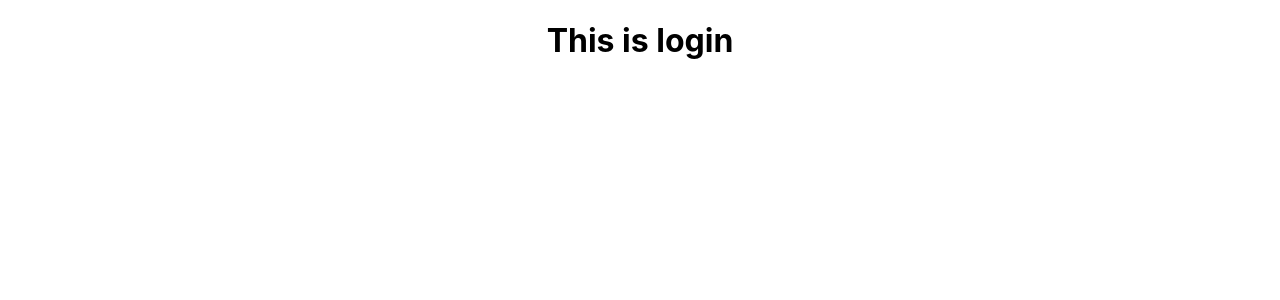
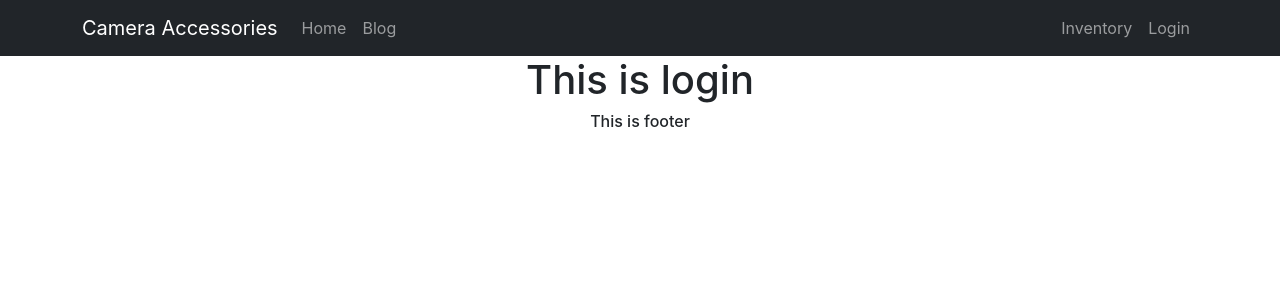
Before and after one commit to sifatkhan6/camera-accessories-client-side, a React (Create React App) app: page /login in a window 1280 px wide. Shown: the top 300 px of the page. Built offline with nearby package versions, Linux system fonts and the light colour scheme; no server answers.

Commit message:
environment and signup done

```diff
--- a/package.json
+++ b/package.json
@@ -6,8 +6,12 @@
     "@testing-library/jest-dom": "^5.16.4",
     "@testing-library/react": "^13.2.0",
     "@testing-library/user-event": "^13.5.0",
+    "bootstrap": "^5.1.3",
+    "firebase": "^9.7.0",
     "react": "^18.1.0",
+    "react-bootstrap": "^2.3.1",
     "react-dom": "^18.1.0",
+    "react-firebase-hooks": "^5.0.3",
     "react-router-dom": "^6.3.0",
     "react-scripts": "5.0.1",
     "web-vitals": "^2.1.4"
--- a/public/index.html
+++ b/public/index.html
@@ -24,7 +24,8 @@
       work correctly both with client-side routing and a non-root public URL.
       Learn how to configure a non-root public URL by running `npm run build`.
     -->
-    <title>React App</title>
+    <link href="https://cdn.jsdelivr.net/npm/bootstrap@5.1.3/dist/css/bootstrap.min.css" rel="stylesheet" integrity="sha384-1BmE4kWBq78iYhFldvKuhfTAU6auU8tT94WrHftjDbrCEXSU1oBoqyl2QvZ6jIW3" crossorigin="anonymous">
+    <title>Camera Accessories</title>
   </head>
   <body>
     <noscript>You need to enable JavaScript to run this app.</noscript>
--- a/src/App.js
+++ b/src/App.js
@@ -1,5 +1,8 @@
 import { Route, Routes } from 'react-router-dom';
 import './App.css';
+import Blog from './Pages/Blog/Blog';
+import Footer from './Pages/Footer/Footer';
+import Header from './Pages/Header/Header';
 import Home from './Pages/Home/Home';
 import Login from './Pages/Login/Login';
 import PageNotFound from './Pages/PageNotFound/PageNotFound';
@@ -7,12 +10,15 @@ import PageNotFound from './Pages/PageNotFound/PageNotFound';
 function App() {
   return (
     <div className="App">
+      <Header></Header>
       <Routes>
         <Route path='/' element={<Home></Home>}></Route>
         <Route path='/home' element={<Home></Home>}></Route>
         <Route path='/login' element={<Login></Login>}></Route>
+        <Route path='/blog' element={<Blog></Blog>}></Route>
         <Route path='*' element={<PageNotFound></PageNotFound>}></Route>
       </Routes>
+      <Footer></Footer>
     </div>
   );
 }
--- /dev/null
+++ b/src/Pages/Blog/Blog.js
@@ -0,0 +1,11 @@
+import React from 'react';
+
+const Blog = () => {
+    return (
+        <div>
+            <h1>blog</h1>
+        </div>
+    );
+};
+
+export default Blog;
--- a/src/Pages/Header/Header.js
+++ b/src/Pages/Header/Header.js
@@ -1,9 +1,40 @@
+import { signOut } from 'firebase/auth';
 import React from 'react';
+import { useAuthState } from 'react-firebase-hooks/auth';
+import { Container, Nav, Navbar } from 'react-bootstrap';
+import { Link } from 'react-router-dom';
+import auth from '../../firebase.init';
 
 const Header = () => {
+    const [user] = useAuthState(auth);
+
+    const handleSignOut = () => {
+        signOut(auth);
+    }
     return (
         <div>
-
+            <Navbar collapseOnSelect expand="lg" sticky='top' bg="dark" variant="dark">
+                <Container className='sticky-top'>
+                    <Navbar.Brand as={Link} to="/">Camera Accessories</Navbar.Brand>
+                    <Navbar.Toggle aria-controls="responsive-navbar-nav" />
+                    <Navbar.Collapse id="responsive-navbar-nav">
+                        <Nav className="me-auto">
+                            <Nav.Link as={Link} to="/home">Home</Nav.Link>
+                            <Nav.Link as={Link} to="/blog">Blog</Nav.Link>
+                        </Nav>
+                        <Nav>
+                            <Nav.Link as={Link} to="/inventory">Inventory</Nav.Link>
+                            {
+                                user ?
+                                    <Nav.Link onClick={handleSignOut}>Sign Out</Nav.Link>
+                                    :
+                                    <Nav.Link as={Link} to="/login">
+                                        Login
+                                    </Nav.Link>}
+                        </Nav>
+                    </Navbar.Collapse>
+                </Container>
+            </Navbar>
         </div>
     );
 };
--- /dev/null
+++ b/src/firebase.init.js
@@ -0,0 +1,22 @@
+// Import the functions you need from the SDKs you need
+import {getAuth} from 'firebase/auth'
+import { initializeApp } from "firebase/app";
+// TODO: Add SDKs for Firebase products that you want to use
+// https://firebase.google.com/docs/web/setup#available-libraries
+
+// Your web app's Firebase configuration
+const firebaseConfig = {
+    apiKey: process.env.REACT_APP_apiKey,
+    authDomain: process.env.REACT_APP_authDomain,
+    projectId: process.env.REACT_APP_projectId,
+    storageBucket: process.env.REACT_APP_storageBucket,
+    messagingSenderId: process.env.REACT_APP_messagingSenderId,
+    appId: process.env.REACT_APP_appId,
+};
+
+// Initialize Firebase
+const app = initializeApp(firebaseConfig);
+
+const auth = getAuth(app);
+
+export default auth
```
Also changed, not shown: src/Pages/Loading/Loading.js (added, +12 -0 lines), src/Pages/Login/RequireAuth/RequireAuth.js (added, +21 -0 lines), src/Pages/SignUp/SignUp.js (added, +53 -0 lines), 1 other file (tests, documents, lock files or other folders).
